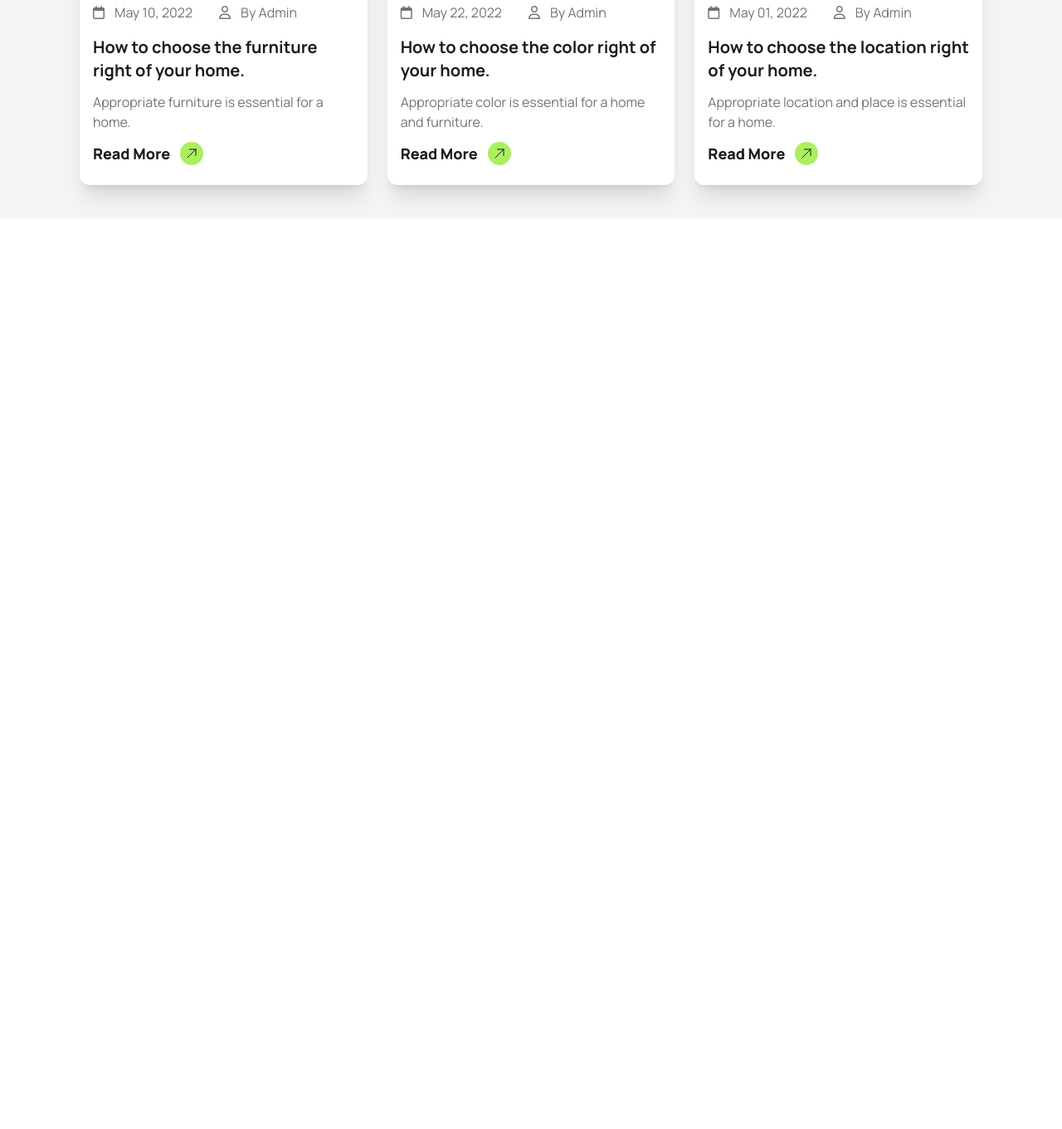
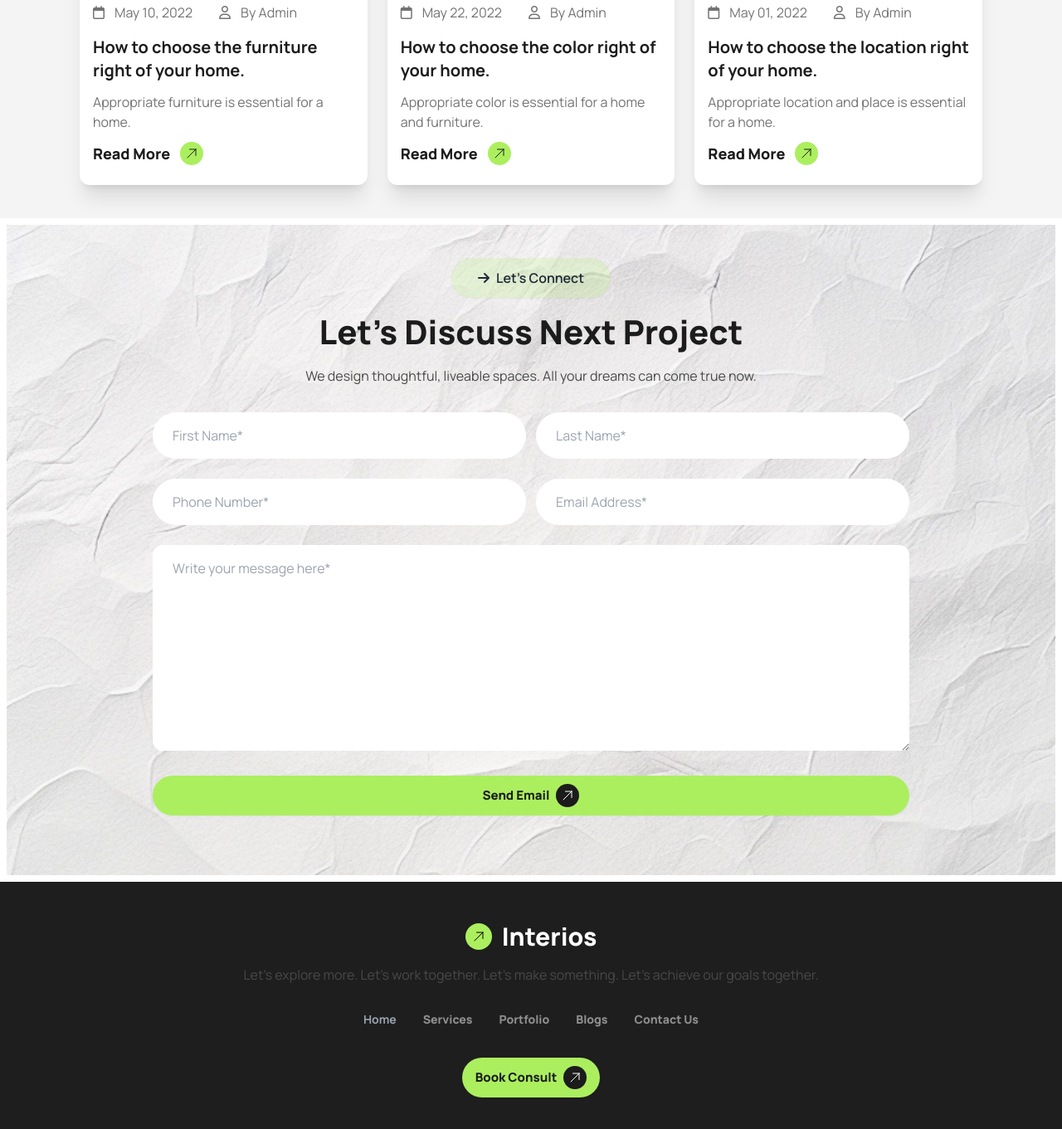
Before and after one commit to taniasumona15/Assignment-3-new, a plain HTML site: page index.html in a window 1280 px wide. Shown: the part 3585-4946 px from the top of the page at 83% size. Before the commit the page ends 3848 px from the top, so only its background shows below. Drawn offline with nearby package versions, Linux system fonts and the light colour scheme.

Commit message:
footer part added

```diff
--- a/index.html
+++ b/index.html
@@ -548,7 +548,138 @@ class="flex gap-3 items-center text-[#1C1C1C] rounded-full font-black text-lg"
 
       </section>
 
+      <section class="py-10 px-4 m-2 lg:px-24 bg-[url('assets/bg.jpg')] bg-cover bg-center bg-no-repeat">
+        <div class="text-center">
+          <button class="btn bg-lightest rounded-full border-none px-8 text-base hover:bg-primary hover:border-none mb-4"><i class="fa-solid fa-arrow-right"></i>Let's Connect</button>
+          <h2 class="text-[#1C1C1C] font-black text-[32px] lg:text-[40px] leading-[50px] mb-4">Let's Discuss Next Project</h2>
+          <p class="text-[#494949] w-[90%] lg:w-[60%] mx-auto text-base mb-6">We design thoughtful, liveable spaces. All your dreams can come true now. </p>
+      </div>
+
+      <div class="my-8 lg:px-20">
+  <form action="">
+    <div class="flex flex-col lg:flex-row  gap-6 lg:gap-3  mb-6">
+      <input type="text" placeholder="First Name*" class="w-full border-none bg-white px-6 py-4 rounded-full focus:outline-none">
+      <input type="text" placeholder="Last Name*" class="w-full border-none bg-white px-6 py-4 rounded-full focus:outline-none">
+    </div>
+    <div class="flex flex-col lg:flex-row  gap-6 lg:gap-3">
+      <input type="text" placeholder="Phone Number*" class="w-full border-none bg-white px-6 py-4 rounded-full focus:outline-none">
+      <input type="text" placeholder="Email Address*" class="w-full border-none bg-white px-6 py-4 rounded-full focus:outline-none">
+    </div>
+    <div>
+      <textarea name="" id="" cols="60" rows="9" placeholder="Write your message here*" class="w-full border-none bg-white px-6 py-4 rounded-xl focus:outline-none my-6"></textarea>
+    </div>
+
+    <div class="w-full">
+      <button
+      class="btn bg-primary border-none hover:bg-secondary hover:border-none transition-colors duration-1000 ease-in-out text-[#1C1C1C] rounded-full font-extrabold text-[15px] w-[100%]"
+      >Send Email
+      <div class="bg-[#1C1C1C] rounded-full p-[6px] flex items-center]">
+        <svg
+          xmlns="http://www.w3.org/2000/svg"
+          fill="none"
+          viewBox="0 0 24 24"
+          stroke-width="1.5"
+          stroke="currentColor"
+          class="size-4 text-white"
+        >
+          <path
+            stroke-linecap="round"
+            stroke-linejoin="round"
+            d="m4.5 19.5 15-15m0 0H8.25m11.25 0v11.25"
+          />
+        </svg></div
+    ></button>
+    </div>
+
+  </form>
+
+</div>
+
+
+
+      </section>
+
     </main>
-    <footer></footer>
+    <footer class="bg-[rgb(30,30,30)] p-12 ">
+
+      <div class="flex justify-center items-center gap-3">
+        <div class="bg-primary rounded-full p-2 flex items-center">
+          <svg
+            xmlns="http://www.w3.org/2000/svg"
+            fill="none"
+            viewBox="0 0 24 24"
+            stroke-width="1.5"
+            stroke="currentColor"
+            class="size-4 text-black"
+          >
+            <path
+              stroke-linecap="round"
+              stroke-linejoin="round"
+              d="m4.5 19.5 15-15m0 0H8.25m11.25 0v11.25"
+            />
+          </svg>
+        </div>
+
+        <a class="text-3xl font-extrabold text-white">Interios</a>
+      </div>
+      <p class="text-[#494949] text-center my-4 w-[60%] flex justify-center items-center mx-auto">
+        Let's explore more. Let's work together. Let's make something. Let's achieve our goals together.
+      </p>
+
+      <div class="flex justify-center text-[#919090] font-black">
+        <ul class="menu menu-horizontal px-1">
+          <li
+            class="active font-bold text-gray-400 hover:bg-primary hover:border-none transition-colors duration-400 ease-in-out rounded-lg"
+          >
+            <a href="">Home</a>
+          </li>
+          <li
+            class="hover:bg-secondary hover:border-none transition-colors duration-400 ease-in-out rounded-lg"
+          >
+            <a href="">Services</a>
+          </li>
+          <li
+            class="hover:bg-secondary hover:border-none transition-colors duration-400 ease-in-out rounded-lg"
+          >
+            <a href="">Portfolio</a>
+          </li>
+          <li
+            class="hover:bg-secondary hover:border-none transition-colors duration-400 ease-in-out rounded-lg"
+          >
+            <a href="">Blogs</a>
+          </li>
+          <li
+            class="hover:bg-secondary hover:border-none transition-colors duration-400 ease-in-out rounded-lg"
+          >
+            <a href="">Contact Us</a>
+          </li>
+        </ul>
+      </div>
+
+
+      <div class="flex justify-center my-5">
+        <button
+        class="btn bg-primary hover:bg-secondary border-none transition-colors duration-1000 ease-in-out text-[#1C1C1C] rounded-full font-extrabold text-[15px]"
+        >Book Consult
+        <div class="bg-[#1C1C1C] rounded-full p-[6px] flex items-center]">
+          <svg
+            xmlns="http://www.w3.org/2000/svg"
+            fill="none"
+            viewBox="0 0 24 24"
+            stroke-width="1.5"
+            stroke="currentColor"
+            class="size-4 text-white"
+          >
+            <path
+              stroke-linecap="round"
+              stroke-linejoin="round"
+              d="m4.5 19.5 15-15m0 0H8.25m11.25 0v11.25"
+            />
+          </svg></div
+      ></button>
+      </div>
+
+
+    </footer>
   </body>
 </html>
```
